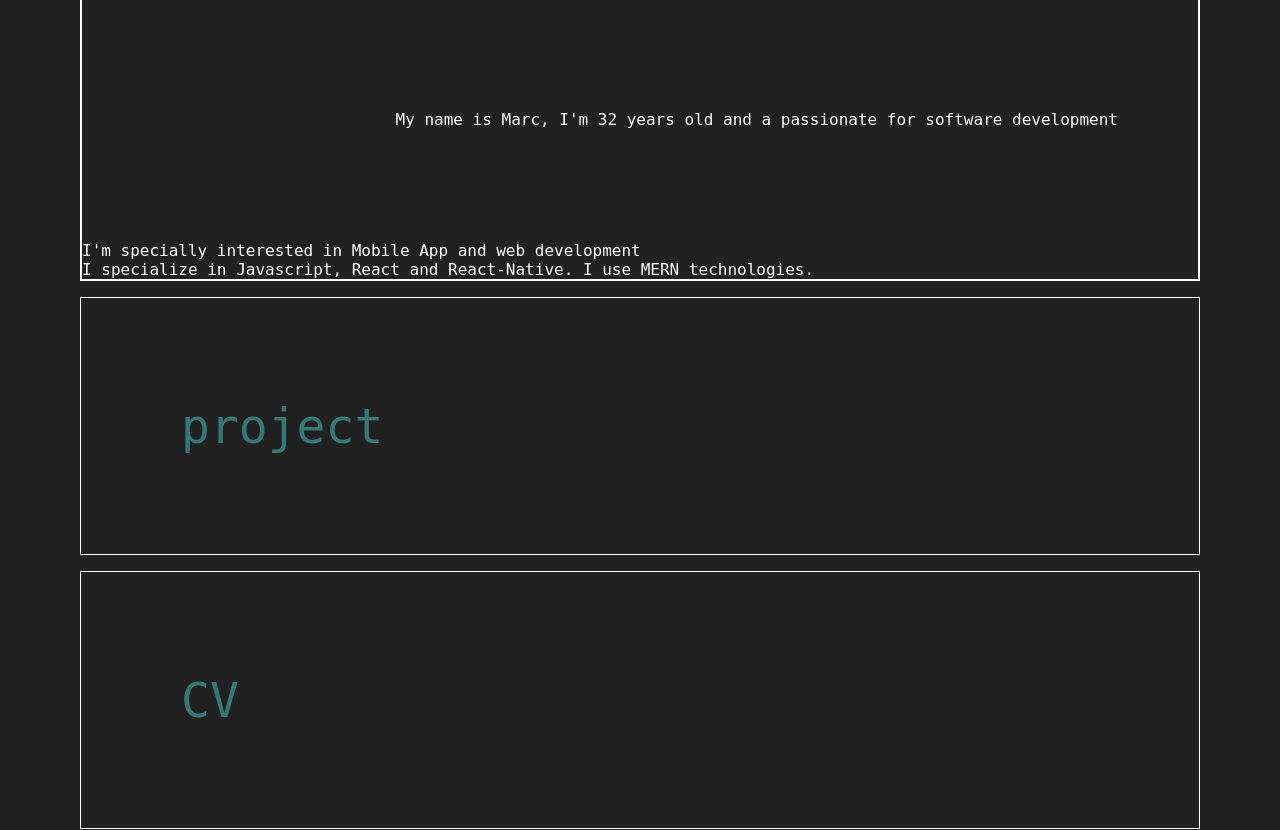
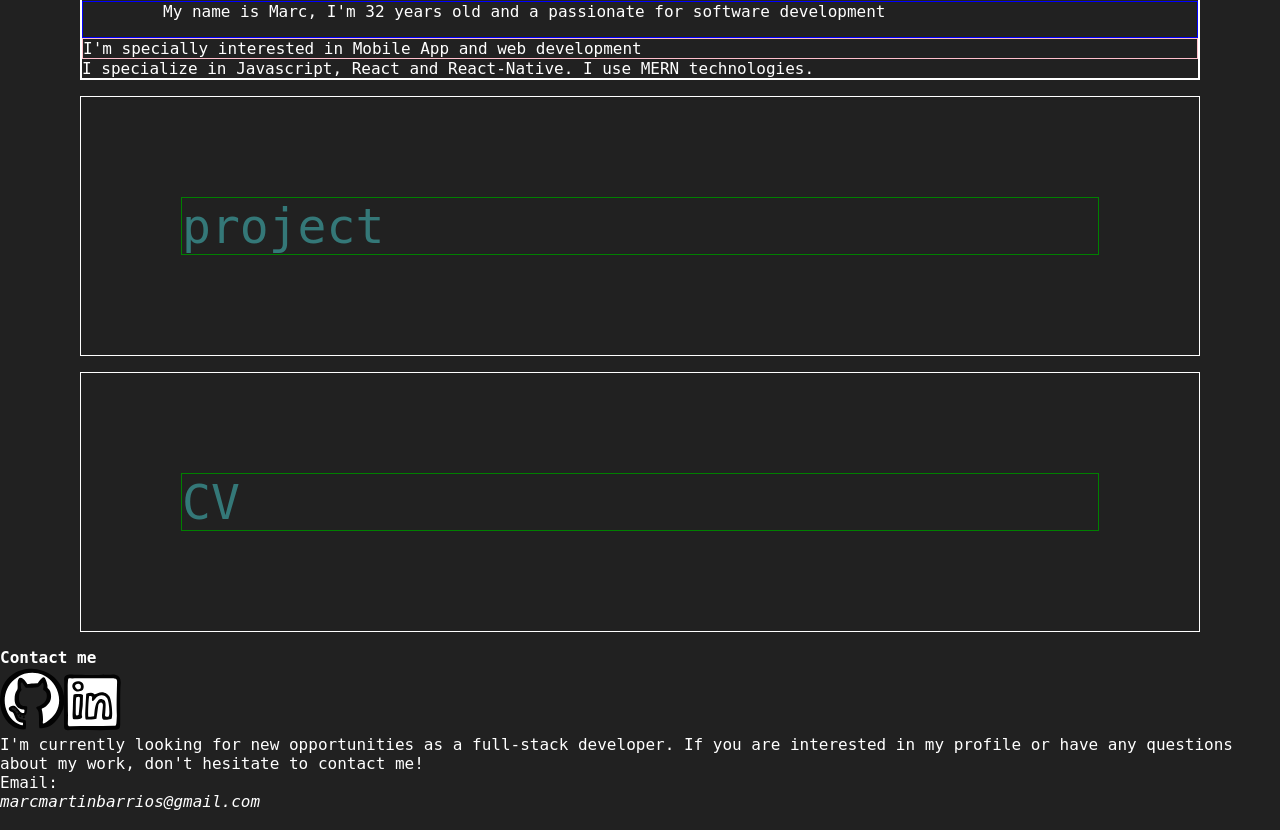
Before and after one commit to MarcMB89/portfolio, a React (Create React App) app: page / in a window 1280 px wide. Shown: the part 343-1173 px from the top of the page. Built offline with nearby package versions, Linux system fonts and the light colour scheme; a web font is replaced by a local one.

Commit message:
Add borders on components to improve position

```diff
--- a/src/components/About/aboutStyle.css
+++ b/src/components/About/aboutStyle.css
@@ -1,7 +1,8 @@
 .about__container {
   border: 2px solid white;
-  margin: 5rem 5rem 1rem 5rem;
+  margin: 4.05rem 5rem 1rem 5rem;
   width: auto;
+  height: 100%;
 }
 
 .about__title {
@@ -9,10 +10,12 @@
   color: hsla(180, 43%, 39%, 80%);
   margin: 1rem 1rem 1rem 0;
   width: auto;
+  border: 1px solid green;
 }
 
 .about_first-section{
-    display: flex;
+  display: flex;
+  border: 1px solid red;
 }
 
 .about_first-section_description{
@@ -20,31 +23,38 @@
   text-align: right;
   width: 100%;
   font-size: 1rem;
-  padding: 6rem 5rem 1rem 5rem;
+  padding: 0 5rem 1rem 5rem;
   font-size: bold;
+  display: flex;
+  flex-direction: row;
+  align-items: center;
+  border: 1px solid blue;
 }
 
 .about_second-section_interests{
   text-align: left;
   width: 100%;
   font-size: 1rem;
-  padding: 6rem 0 0 0;
+  padding: 0 0 0 0;
   font-size: bold;
+  border: 1px solid pink;
 }
 
 .about_profile-photo {
   width: 15rem;
   height: 15rem;
   border-radius: 50%;
-  margin: 1rem;
+  margin: 0;
+  border: 1px solid purple;
   }
 
 .about_plantdroid-gif{
   width: 15rem;
   height: 25rem;
   border-radius: 2.5rem;
-  margin: 1rem;
+  margin: 0;
   margin-right:1rem;
   margin-left: auto;
   display:block;
+  border: 1px solid rosybrown;
 }
--- a/src/components/Contact/contactStyle.css
+++ b/src/components/Contact/contactStyle.css
@@ -1,41 +1,36 @@
-.contact_section {
+.contact__section {
     margin: 0 5rem 1rem 5rem;
     width: auto;
     border: 1px solid white;
   }
 
-  input {
-    color:hsla(0, 0%, 0%, 90%);
-    caret-color: red;
-  }
-
-  .contact_section_title {
+  .contact__section-title {
     font-size: 3rem;
     color: hsla(180, 43%, 39%, 80%);
     margin: 1rem 1rem 1rem 0;
     width: auto;
   }
 
-  .contact_section_content {
+  .contact__section-content {
     display: flex;
     flex-direction: row;
     align-items: center;
   }
 
-  .contact_section_media,
-  .contact_section_media a{
+  .contact__section-media,
+  .contact__section-media a{
     display: flex;
     flex-direction: column;
     width: 6rem;
     align-items: center;
   }
 
-  .contact_section_media a {
+  .contact__section-media a {
     width: 100%;
     margin: 0 0 0 2rem;
   }
 
-  .contact_section_description {
+  .contact__section-description {
     padding: 3rem;
     font-size: 2rem;
     display: flex;
@@ -45,8 +40,8 @@
     text-align: center;
   }
 
-  .contact_section_description p,
-  .contact_section_description address{
+  .contact__section-description p,
+  .contact__section-description address{
     width: 100%;
     margin: 2rem 0 0 0;
     padding: 0 0 0 2rem;
@@ -54,12 +49,12 @@
     text-align: left;
   }
 
-  .contact_section_description p {
+  .contact__section-description p {
     font-size: 1.5rem;
     color: hsla(180, 43%, 39%, 80%);
   }
 
-  .contact_section_description address {
+  .contact__section-description address {
     margin: 0.8rem 0 1rem 0;
     padding-left: 3rem;
   }
--- a/src/components/Footer/footerStyle.css
+++ b/src/components/Footer/footerStyle.css
@@ -9,7 +9,6 @@
     width: 100%;
     align-items: center;
     justify-content: center;
-    background-color: black;
     bottom: 0;
   }
 
--- a/src/components/Header/navigationBarStyle.css
+++ b/src/components/Header/navigationBarStyle.css
@@ -2,7 +2,6 @@
   display: flex;
   justify-content: space-between;
   align-items: center;
-  margin-bottom: 5rem;
   background-color: hsla(0, 0%, 0%, 90%)	;
   width: 100%;
   position: fixed;
--- a/src/components/ScrollBackToTop/scrollBackStyle.css
+++ b/src/components/ScrollBackToTop/scrollBackStyle.css
@@ -1,9 +1,8 @@
 .arrow-wrapper {
     display: block;
     position: fixed;
-    bottom: 2.5rem;
-    right: 0.9375rem;
+    bottom: 1.3rem;
+    right: 0.75rem;
     z-index: 99;
     cursor: pointer;
-
 }
```
